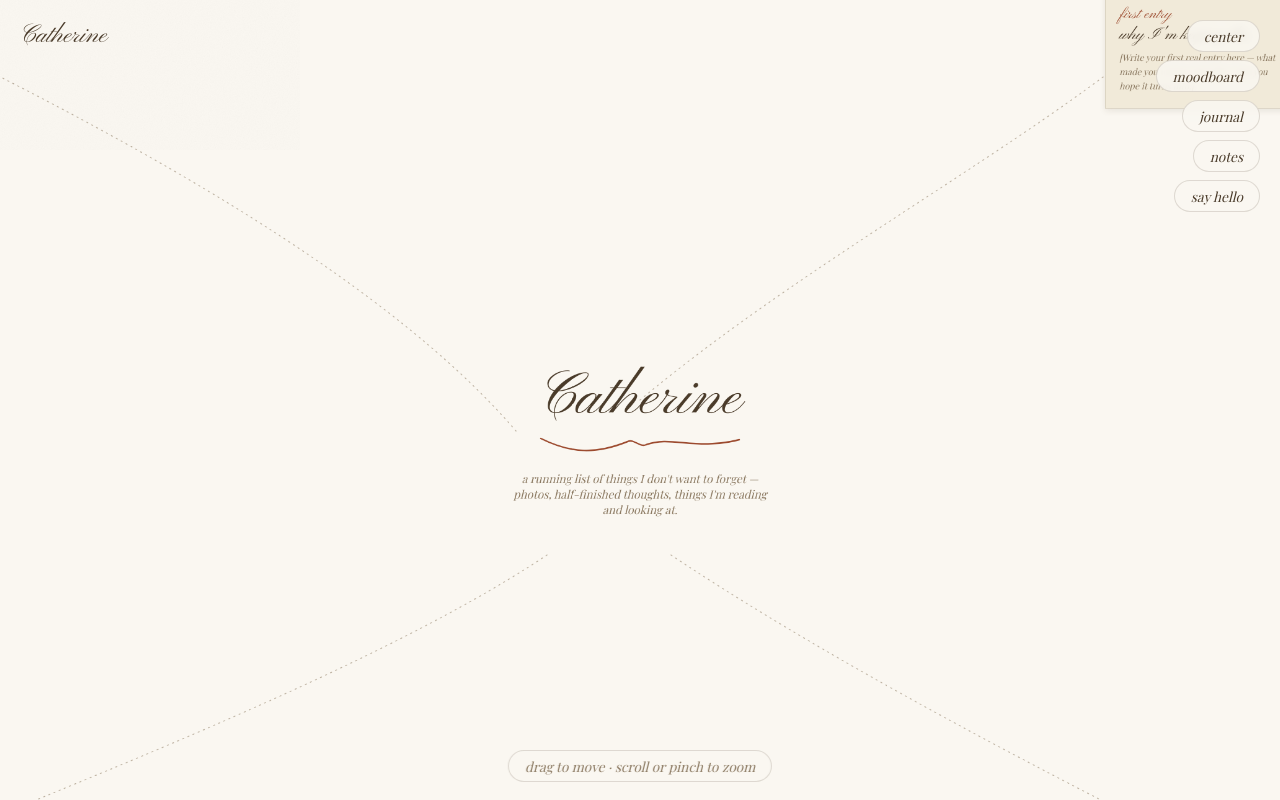
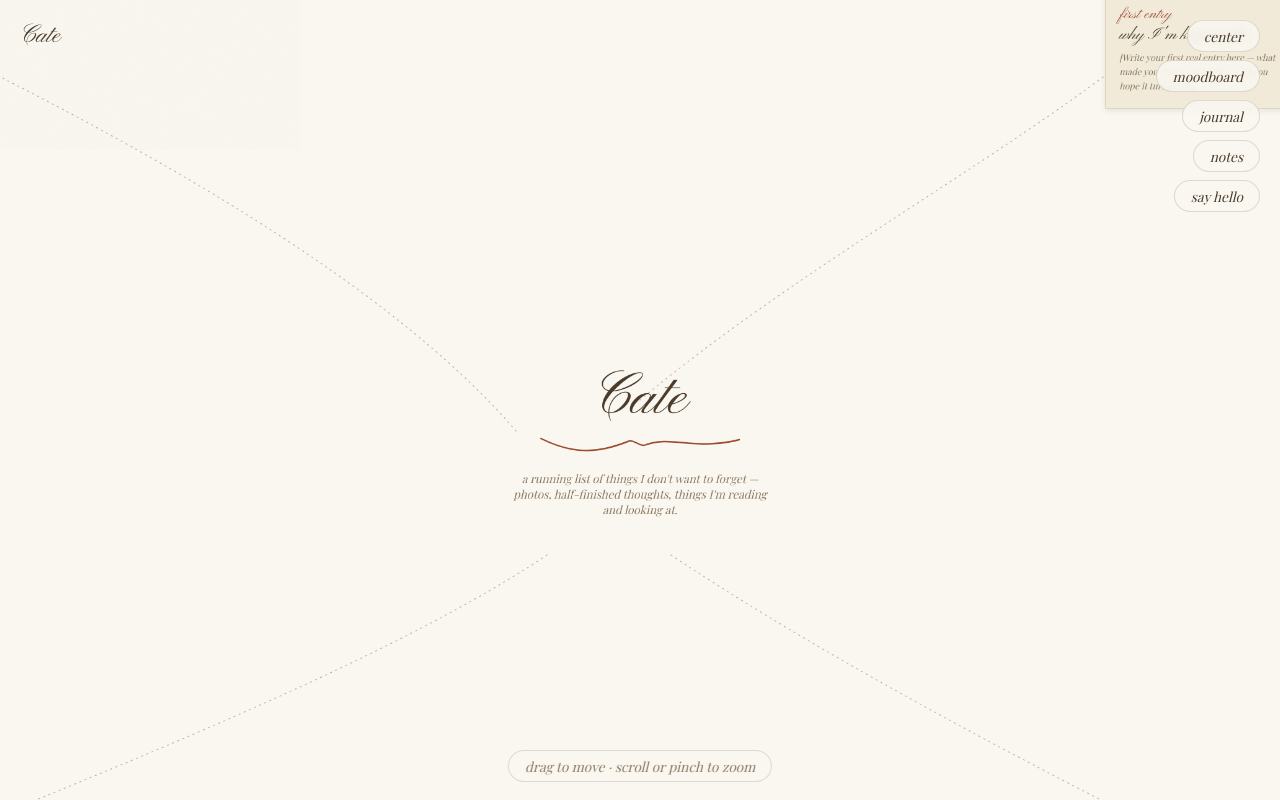
Before and after one commit to xoxocate/Mindmap, a plain HTML site: page index.html in a window 1280 px wide. Drawn offline with nearby package versions, Linux system fonts and the light colour scheme; a web font is replaced by a local one.

Commit message:
Shorten Name

```diff
--- a/index.html
+++ b/index.html
@@ -3,7 +3,7 @@
 <head>
 <meta charset="UTF-8">
 <meta name="viewport" content="width=device-width, initial-scale=1.0">
-<title>Catherine</title>
+<title>Cate</title>
 
 <!--
   HOW THIS PAGE WORKS (read this before you edit anything):
@@ -188,7 +188,7 @@
   <rect width="100%" height="100%" filter="url(#noiseFilter)"/>
 </svg>
 
-<div id="ui-corner">Catherine</div>
+<div id="ui-corner">Cate</div>
 <div id="ui-hint">drag to move &middot; scroll or pinch to zoom</div>
 <div id="ui-jumps">
   <button data-jump="hero">center</button>
@@ -211,7 +211,7 @@
 
     <!-- ============ HERO ============ -->
     <div id="hero" data-node="hero">
-      <h1>Catherine</h1>
+      <h1>Cate</h1>
       <svg class="flourish" viewBox="0 0 340 40" xmlns="http://www.w3.org/2000/svg">
         <path d="M10,10 C60,35 100,35 150,15 C160,10 170,25 180,20 C220,5 260,30 330,12"/>
       </svg>
```
